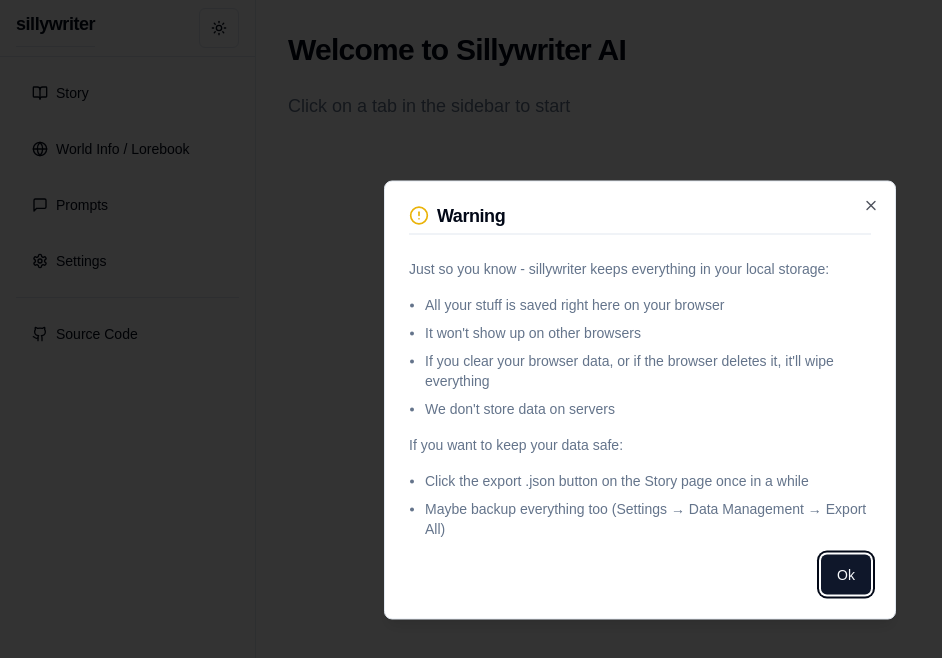
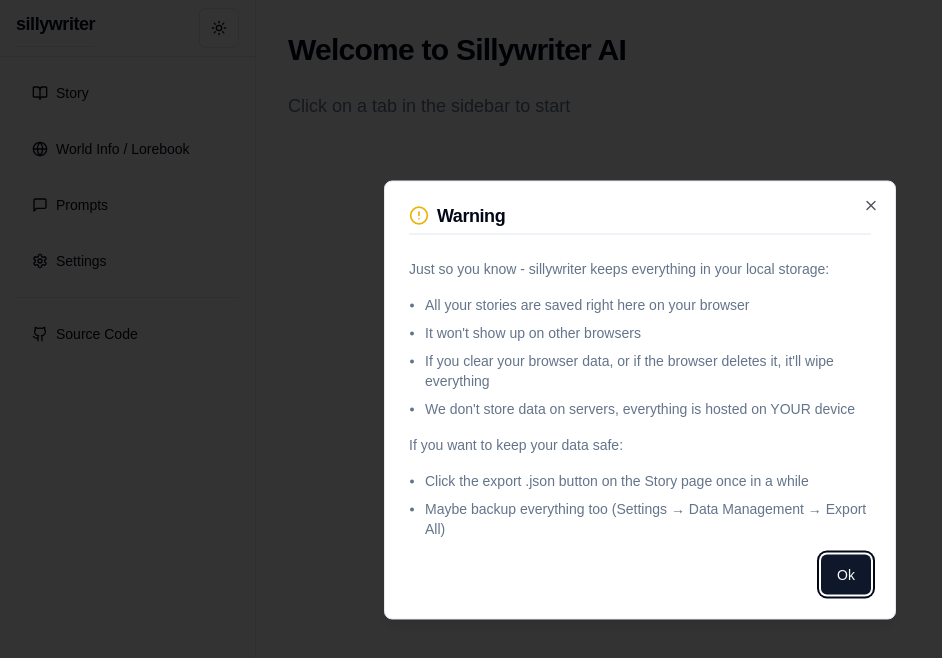
Before and after one commit to statchamber/sillywriter, a Next.js app: page / in a window 1280 px wide. Shown: the top 658 px of the page, without its empty margins (0-942 px from the left). Built offline with nearby package versions, Linux system fonts and the light colour scheme.

Commit message:
edit first time warning

```diff
--- a/src/components/first-time-warning.tsx
+++ b/src/components/first-time-warning.tsx
@@ -41,10 +41,10 @@ export function FirstTimeWarning() {
             Just so you know - sillywriter keeps everything in your local storage:
           </p>
           <ul className="list-disc pl-4 space-y-2 text-sm text-muted-foreground">
-            <li>All your stuff is saved right here on your browser</li>
+            <li>All your stories are saved right here on your browser</li>
             <li>It won&apos;t show up on other browsers</li>
             <li>If you clear your browser data, or if the browser deletes it, it&apos;ll wipe everything</li>
-            <li>We don&apos;t store data on servers</li>
+            <li>We don&apos;t store data on servers, everything is hosted on YOUR device</li>
           </ul>
           <p className="font-medium text-sm text-muted-foreground">
             If you want to keep your data safe:
```
